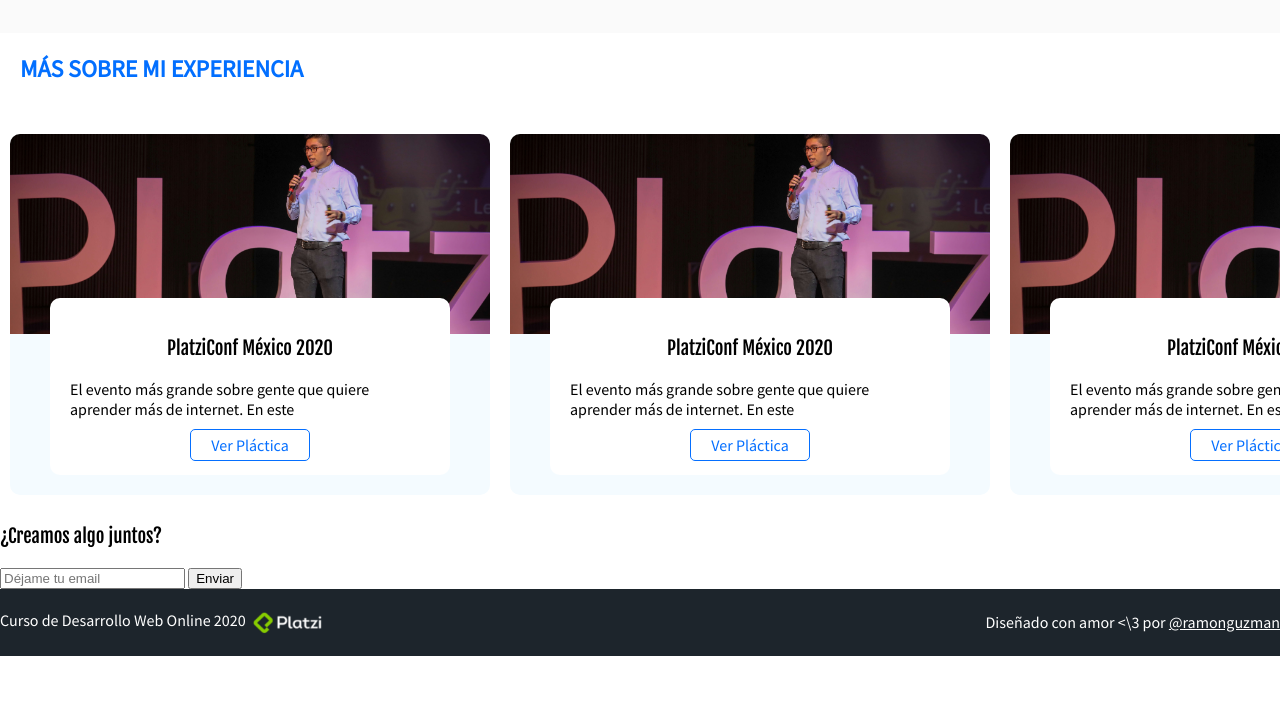
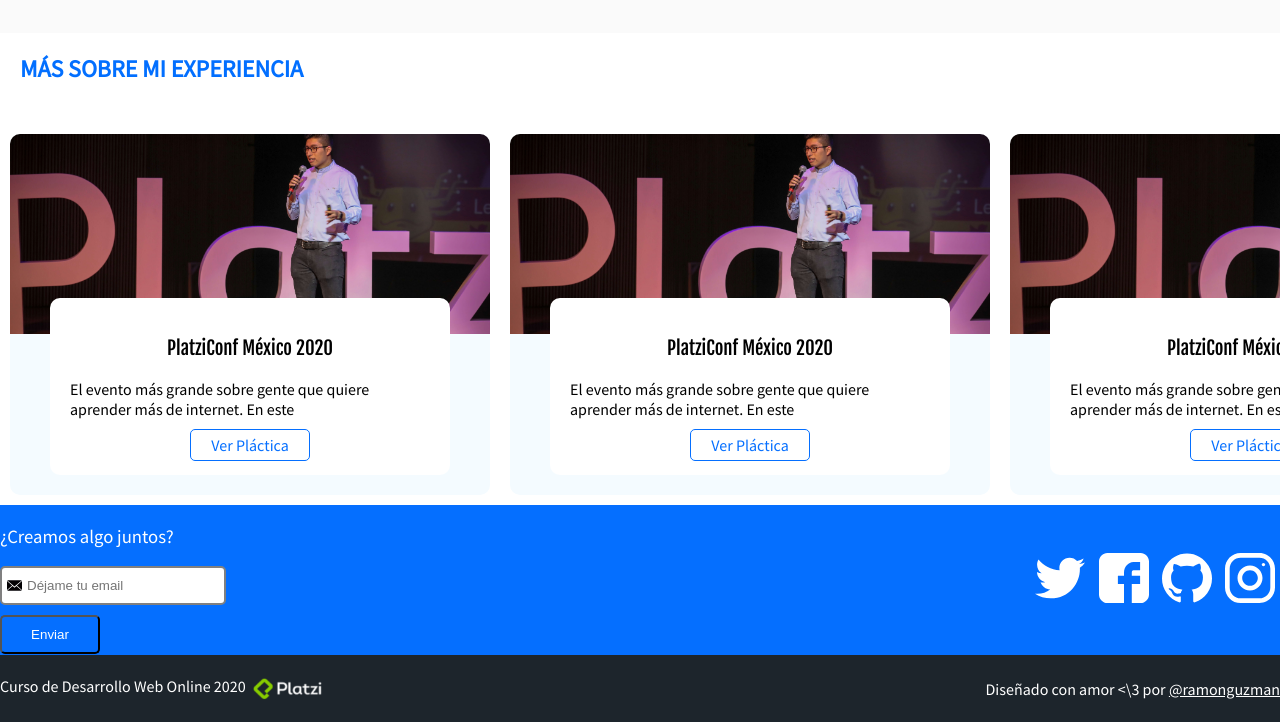
Before and after one commit to efranfull/DesarrolloWeb, a plain HTML site: page index.html in a window 1280 px wide. Shown: the part 1362-2084 px from the top of the page. Before the commit the page ends 2018 px from the top, so only its background shows below. Drawn offline with Linux system fonts and the light colour scheme.

Commit message:
Estilo de Seccion de Contacto
Colocamos en el html, los link a mis redes sociales y con css los iconos de estos. Ademas de dar estilo a cada elemento de esta seccion.

```diff
--- a/css/estilos.css
+++ b/css/estilos.css
@@ -250,3 +250,70 @@ figure {
     color: #056fff;
     border-radius: 5px;
 }
+
+.contact {
+    background-color: #056fff;
+    color: white;
+    height: 150px;
+    display: flex;
+    align-items: center;
+    justify-content: space-between;
+}
+
+.social {
+    /* border: 1px solid red; */
+}
+
+.social-link {
+    display: inline-block;
+    width: 50px;
+    height: 50px;
+    /*border: 1px solid white;*/
+    background-size: 50px 50px;
+    margin: 0 5px;
+
+}
+
+.social-link.twitter {
+    background-image: url(../images/twitter.svg);
+}
+
+.social-link.facebook {
+    background-image: url(../images/facebook.svg);
+}
+
+.social-link.github {
+    background-image: url(../images/github.svg);
+}
+
+.social-link.instagram {
+    background-image: url(../images/instagram.svg);
+}
+
+.form-email input {
+    border-color: gray;
+    border-style: solid;
+    border-radius: 5px;
+    padding: 10px 20px 10px 25px;
+    background-image: url(../images/envelope.svg);
+    background-size: 15px 15px;
+    background-repeat: no-repeat;
+    background-position-y: center;
+    background-position-x: 5px;
+}
+
+.form-email button {
+    display: block;
+    margin-top: 10px;
+    background: transparent;
+    color: white;
+    padding: 10px 0px;
+    border-radius: 5px;
+    width: 100px;
+    margin-top: 10px;
+    /* margin: 10px auto 0; */
+}
+
+.form-email h3 {
+    font-family: 'Source Sans Pro', sans-serif;
+}
--- a/index.html
+++ b/index.html
@@ -115,13 +115,12 @@
     </section>
     <section id="contacto" class="contact">
         <form action="/suscripcion/" class="form-email"><!--/suscripcion/ es para enviar a guarda los datos, esto pertenece a programacion en backend-->
-
             <!--Para dejar escrito un mensaje el textbox del input, además del placeholder se puede usar la etiqueta
                 <label for="">Déjame tu email</label>  -->
 
             <h3>¿Creamos algo juntos?</h3>
-
-            <input type="text" placeholder="Déjame tu email"><!--Cuando coloco el atributo value="@gmail.com", se agregara este texto al textbox del input y puedo completarlo;
+            <input type="text" placeholder="Déjame tu email">
+            <!--Cuando coloco el atributo value="@gmail.com", se agregara este texto al textbox del input y puedo completarlo;
             en caso de que lo quite (borra para poner datos que quiero), aparece lo escrito en el placeholder="" -->
 
             <!--En caso de que el <label for="email">Déjame tu email</label> y agregamos el atributo id="email" en el input placeholder
@@ -132,7 +131,13 @@
 
             <!--<input type="submit" value="texto del botón"> también crea un botón para enviar el formulario-->
             <button>Enviar</button> <!--Otra forma de colocar este boton cito es con el <input type="submit" value="texto del boton" -->
-        </form>
+       </form>
+       <div class="social">
+            <a href="https://twitter.com/efranfull" class="social-link twitter" target="_blank"></a>
+            <a href="https://www.facebook.com/efran.full" class="social-link facebook" target="_blank"></a>
+            <a href="https://github.com/efranfull" class="social-link github" target="_blank"></a>
+            <a href="https://www.instagram.com/efranfullr/" class="social-link instagram" target="_blank"></a>
+        </div>
     </section>
     <footer class="footer">
         <div>
```
